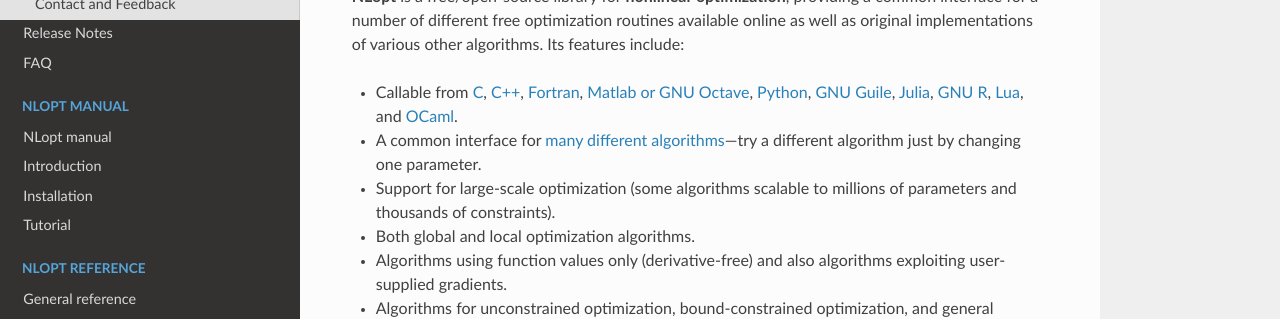
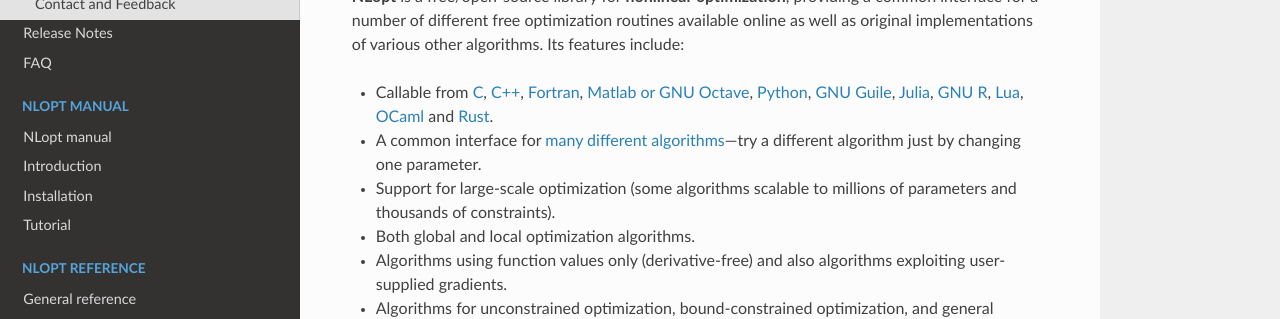
Before and after one commit to stevengj/nlopt, an MkDocs documentation site: the page built from doc/docs/index.md, in a window 1280 px wide and 900 px high, scrolled down 468 px. Shown: the part 175-494 px from the top of the window. Built offline with MkDocs 1.6.1, drawn with Linux system fonts in a browser that asks for light colours; nearby versions of some CDN libraries; old or Windows-style settings are respelled for this version of MkDocs.

Commit message:
Docs: add Rust link

```diff
--- a/doc/docs/index.md
+++ b/doc/docs/index.md
@@ -10,7 +10,7 @@
 
 **NLopt** is a free/open-source library for **nonlinear optimization**, providing a common interface for a number of different free optimization routines available online as well as original implementations of various other algorithms. Its features include:
 
--   Callable from [C](NLopt_Reference.md), [C++](NLopt_C-plus-plus_Reference.md), [Fortran](NLopt_Fortran_Reference.md), [Matlab or GNU Octave](NLopt_Matlab_Reference.md), [Python](NLopt_Python_Reference.md), [GNU Guile](NLopt_Guile_Reference.md), [Julia](https://github.com/stevengj/NLopt.jl), [GNU R](NLopt_R_Reference.md), [Lua](https://github.com/rochus-keller/LuaNLopt), and [OCaml](https://bitbucket.org/mkur/nlopt-ocaml).
+-   Callable from [C](NLopt_Reference.md), [C++](NLopt_C-plus-plus_Reference.md), [Fortran](NLopt_Fortran_Reference.md), [Matlab or GNU Octave](NLopt_Matlab_Reference.md), [Python](NLopt_Python_Reference.md), [GNU Guile](NLopt_Guile_Reference.md), [Julia](https://github.com/stevengj/NLopt.jl), [GNU R](NLopt_R_Reference.md), [Lua](https://github.com/rochus-keller/LuaNLopt), [OCaml](https://bitbucket.org/mkur/nlopt-ocaml) and [Rust](https://github.com/jesskfullwood/rust-nlopt).
 -   A common interface for [many different algorithms](NLopt_Algorithms.md)—try a different algorithm just by changing one parameter.
 -   Support for large-scale optimization (some algorithms scalable to millions of parameters and thousands of constraints).
 -   Both global and local optimization algorithms.
```
